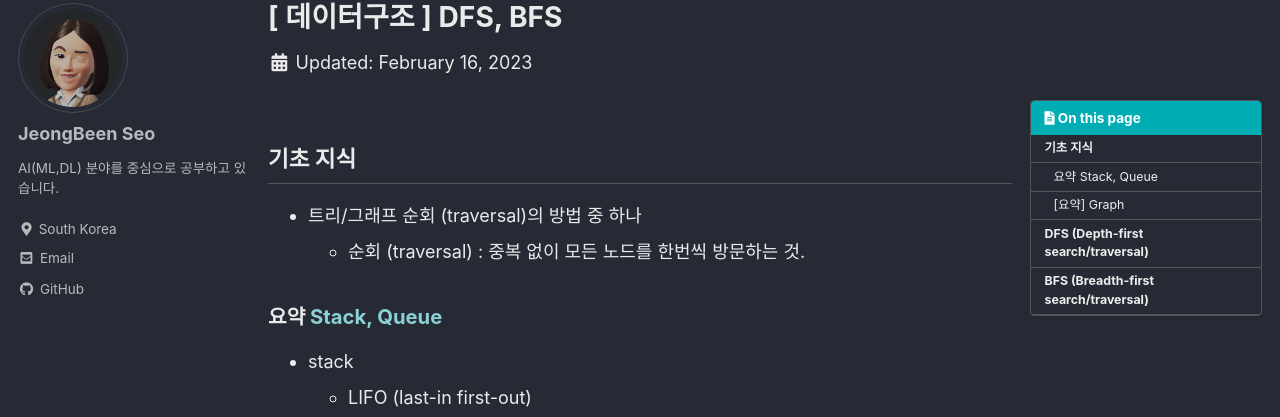
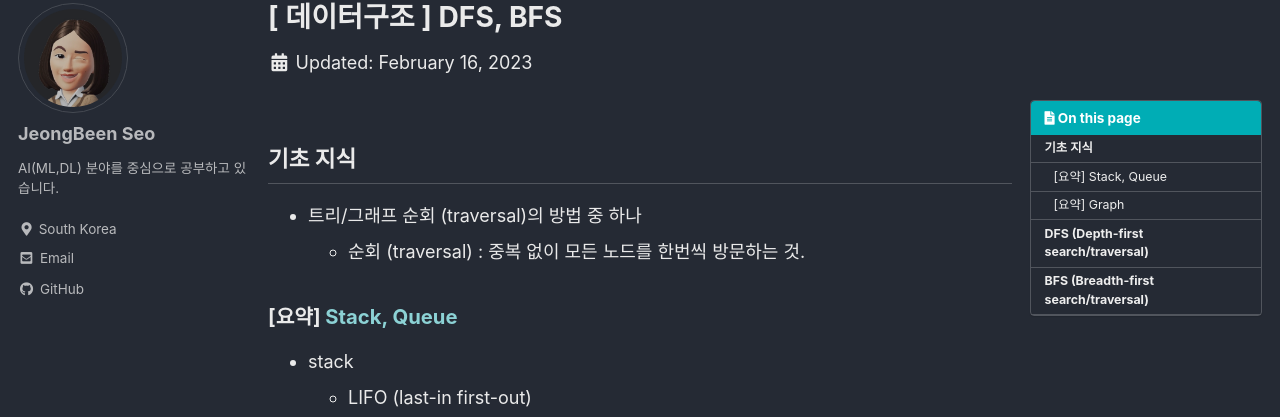
Before and after one commit to claire-1125/claire-1125.github.io, a Jekyll site: the page built from _posts/data_structure/2023-02-16-DFS,BFS.md, in a window 1280 px wide and 900 px high. Shown: the part 88-505 px from the top of the window. Built offline with Jekyll 4.4.1, drawn with Linux system fonts in a browser that asks for light colours; cached includes are drawn as plain includes.

Commit message:
committed in Mar 13

```diff
--- a/_posts/data_structure/2023-02-16-DFS,BFS.md
+++ b/_posts/data_structure/2023-02-16-DFS,BFS.md
@@ -17,7 +17,7 @@ toc_sticky: true
 
 <!-- ### [요약] [Stack, Queue](/_posts/data_structure/2022-01-09-stackQueue.md){: target="_blank"} -->
 <!-- ### 요약 [Stack, Queue](./2022-01-09-stackQueue.md){: target="_blank"} -->
-### 요약 [Stack, Queue](https://claire-1125.github.io/data%20structure/stackQueue/){: target="_blank"}
+### [요약] [Stack, Queue](https://claire-1125.github.io/data%20structure/stackQueue/){: target="_blank"}
 
 - stack
     - LIFO (last-in first-out)
```
